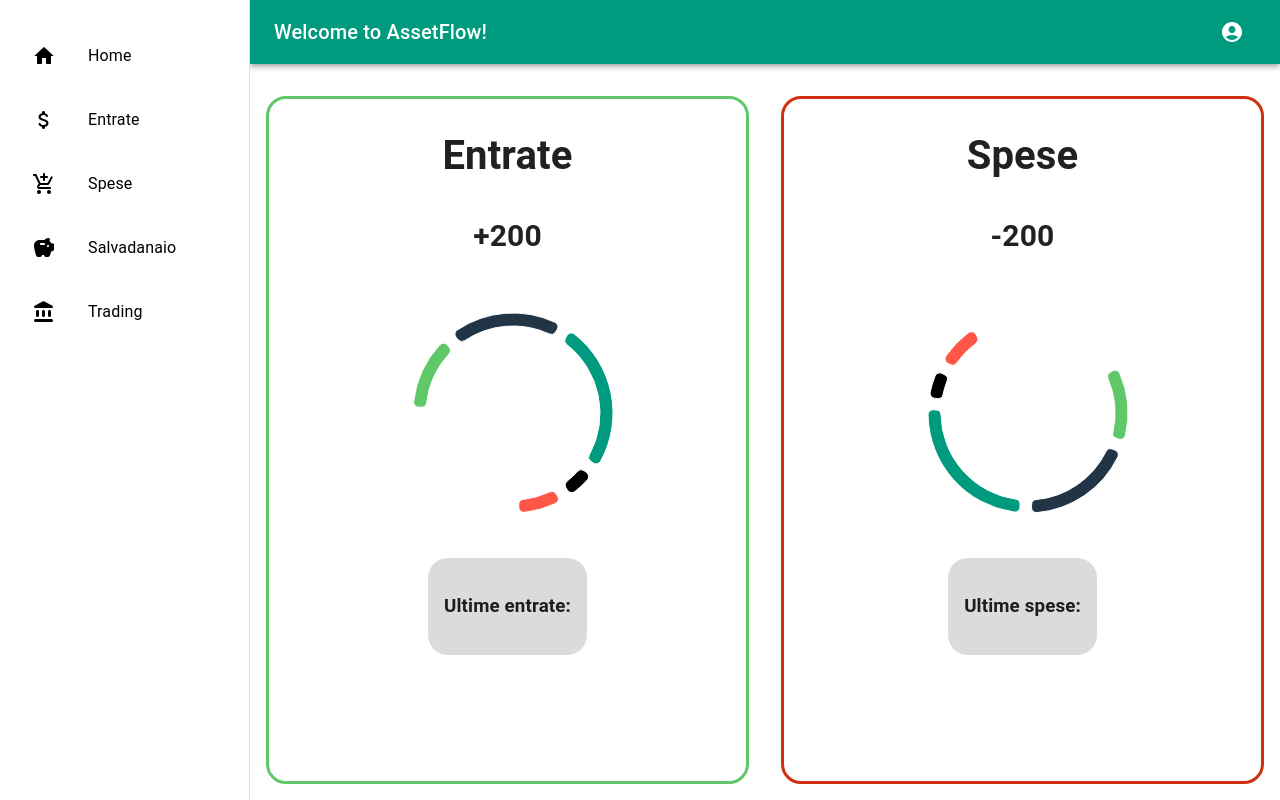
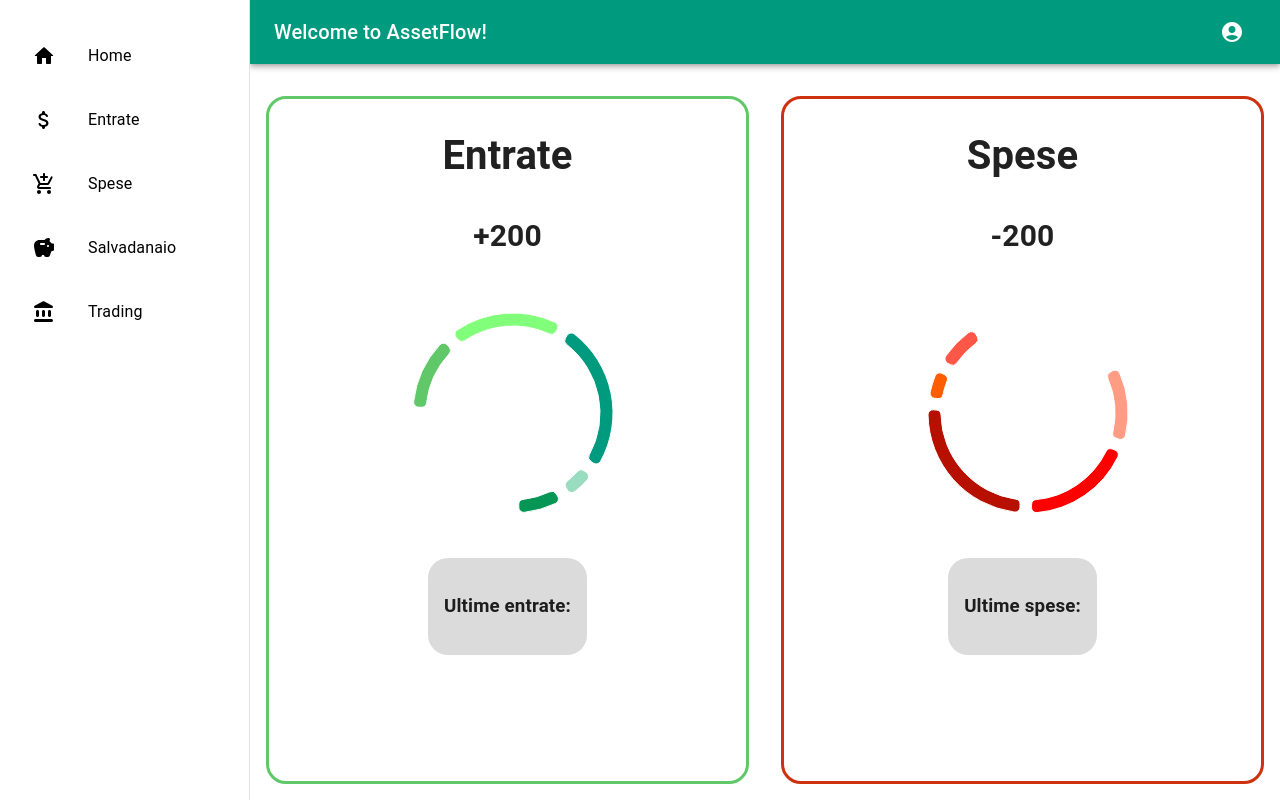
Before and after one commit to FLopriore/AssetFlow, a React (Vite) app in the folder client/: page / in a window 1280 px wide. Built offline with nearby package versions, Linux system fonts and the light colour scheme.

Commit message:
added pie chart colors

```diff
--- a/client/src/components/PieChart.jsx
+++ b/client/src/components/PieChart.jsx
@@ -4,7 +4,7 @@ import { PieChart } from '@mui/x-charts/PieChart';
 export function IncomePie() {
   return (
     <PieChart
-      colors={['#61C86A', '#213547', '#009b7e', '##747bff', '#FF5747']}
+      colors={['#61C86A', '#81ff7a', '#009b7e', '#9adcbf', '#039655']}
       series={[
         {
           data: [
@@ -33,7 +33,7 @@ export function IncomePie() {
 export function ExpensePie() {
     return (
       <PieChart
-        colors={['#61C86A', '#213547', '#009b7e', '##747bff', '#FF5747']}
+        colors={['#ff9c83', '#ff0000', '#b71000', '#ff5e00', '#FF5747']}
         series={[
           {
             data: [
```
